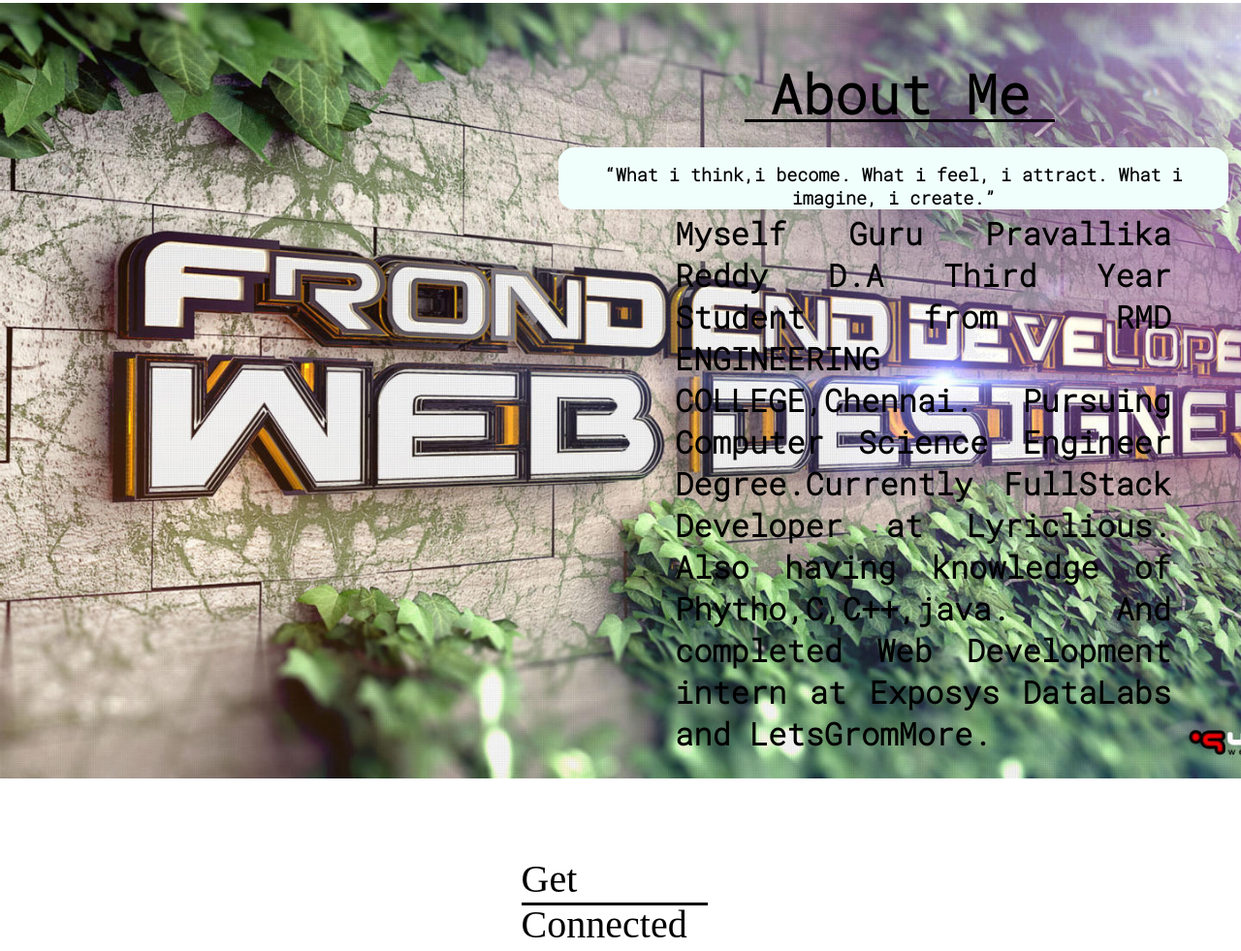
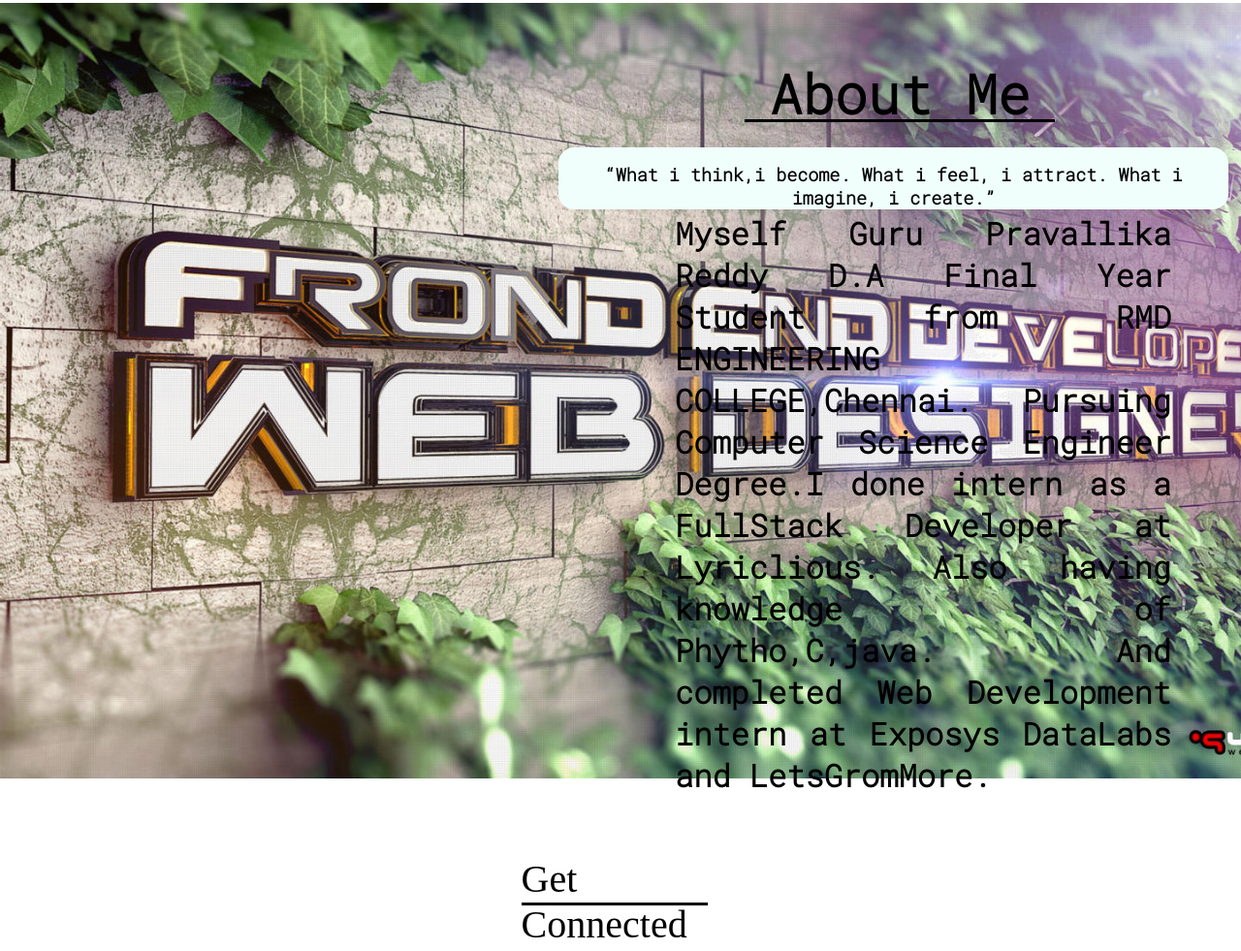
Before and after one commit to Pravalli21/Myportfolio, a plain HTML site: page index.html in a window 1280 px wide. Shown: the part 784-1765 px from the top of the page at 97% size. Drawn offline with nearby package versions, Linux system fonts and the light colour scheme; a script that the page names is missing.

Commit message:
Update index.html

```diff
--- a/index.html
+++ b/index.html
@@ -44,9 +44,9 @@
             <p>“What i think,i become. What i feel, i attract. What i imagine, i create.”</p>
         </div>
         <div class="intro">
-            <p>Myself Guru Pravallika Reddy D.A Third Year Student from RMD ENGINEERING COLLEGE,Chennai.
-                Pursuing Computer Science Engineer Degree.Currently FullStack Developer at Lyriclious.
-                Also having knowledge of Phytho,C,C++,java.
+            <p>Myself Guru Pravallika Reddy D.A Final Year Student from RMD ENGINEERING COLLEGE,Chennai.
+                Pursuing Computer Science Engineer Degree.I done intern as a FullStack Developer at Lyriclious.
+                Also having knowledge of Phytho,C,java.
                 And completed Web Development intern at Exposys DataLabs and LetsGromMore.
             </p>
         </div>
```
